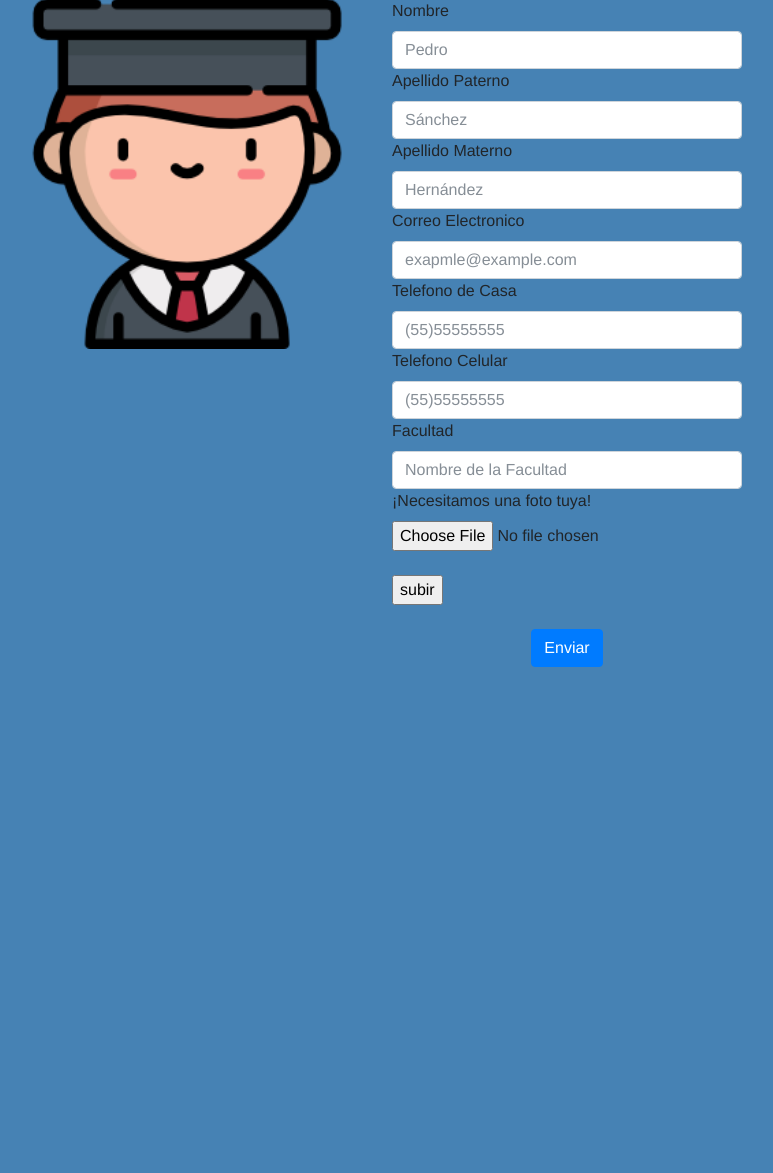
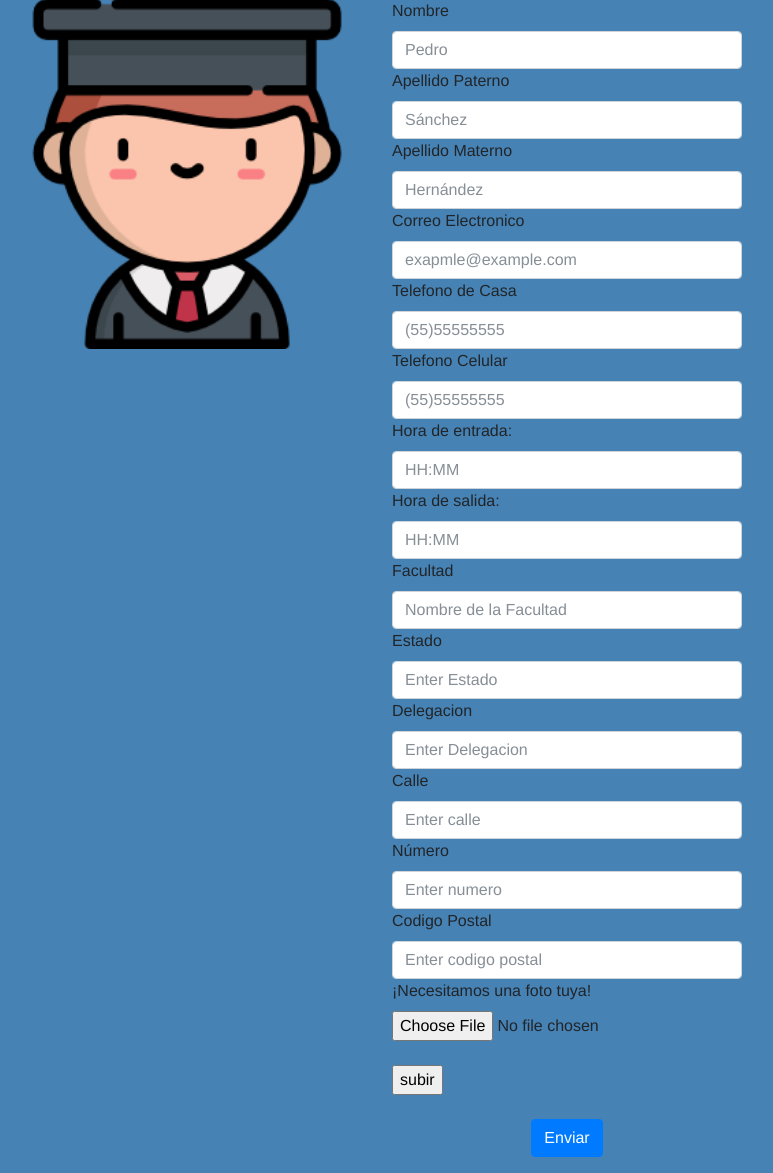
Before and after one commit to LisandroV/ProyectoFinalFBD, a Flask app: page /registro/usuario/alumno in a window 1280 px wide. Shown: the part 245-1418 px from the top of the page, without its empty margins (263-1036 px from the left). Before the commit the page ends 912 px from the top, so only its background shows below. Run offline with Flask 2, Linux system fonts and the light colour scheme; some libraries are stand-ins or nearby versions; some web fonts are replaced.

Commit message:
chofer form

```diff
--- a/sql/DDL.sql
+++ b/sql/DDL.sql
@@ -57,7 +57,7 @@ materno VARCHAR (30),
 telefono_de_casa DECIMAL (10),
 celular DECIMAL (10),
 email VARCHAR (254),
-num_viajes DECIMAL(10),
+num_viajes DECIMAL(10) DEFAULT 0,
 hora_entrada time,
 hora_salida time,
 foto VARCHAR(1000),
--- a/src/app.py
+++ b/src/app.py
@@ -17,7 +17,7 @@ def main():
 #    cur.execute("SELECT * FROM test")
 #    items = cur.fetchall()
 #    print items;
-    return render_template('index.html', **context)
+    return render_template('index.html')
 
 
 @app.route("/registro/auto", methods=['GET'])
@@ -81,13 +81,43 @@ def registra_auto_post():
     finally:
         con.commit()
 
-    resp = jsonify({'message': 'Ha sido registrado'})
+    resp = jsonify({'message': '¡Vehículo registrado!'})
+    resp.status_code = 202
+    return resp
+
+
+@app.route("/registro/conductor", methods=['POST'])
+def registra_conductor_post():
+    r = request.form
+    query = "SELECT inserta_chofer('"
+    query += r["num_licencia"]+"','"
+    query += r["nombre"]+"','"
+    query += r["paterno"]+"','"
+    query += r["materno"]+"','"
+    query += r["cel"]+"','"
+    query += r["email"]+"','"
+    query += datetime.now().strftime('%Y/%m/%d %H:%M:%S')+"','"
+    query += "/static/img/users/chofer/"+r["num_licencia"]+".jpg','"
+    query += r["rfc"]+"','"
+    query += r["estado"]+"','"
+    query += r["delegacion"]+"','"
+    query += r["calle"]+"','"
+    query += r["numero"]+"','"
+    query += r["cp"]+"');"
+
+    try:
+        cur.execute(query)
+    except psycopg2.Error, e:
+        return error_500(e)
+    finally:
+        con.commit()
+    resp = jsonify({'message': '¡Conductor registrado!'})
     resp.status_code = 202
     return resp
 
 def error_500(e):
-    resp = jsonify({'error': e.diag.message_primary,
-                    'specific': e.pgerror})
+    print e.pgerror
+    resp = jsonify({'error': e.pgerror})
     resp.status_code = 500
     return resp
 
--- a/src/templates/regAllUsers.html
+++ b/src/templates/regAllUsers.html
@@ -42,7 +42,7 @@
     </div>
     <div class="col-lg-4 mr-auto ">
       <div class="form-group">
-        <form id="form-reg">
+        <form id="form-users">
         <label for="nombre">Nombre</label>
         <input type="text" class="form-control" id="nombre" name= "nombre " placeholder="Pedro">
         <label for="nombre">Apellido Paterno</label>
@@ -55,15 +55,29 @@
         <input type="text" class="form-control" id="tel_casa" name="tel_casa" placeholder="(55)55555555">
         <label for="nombre">Telefono Celular</label>
         <input type="text" class="form-control" id="tel_cel" name="tel_cel" placeholder="(55)55555555">
+        <label for="nombre">Hora de entrada:</label>
+        <input type="text" class="form-control" id="entrada" name="entrada" placeholder="HH:MM">
+        <label for="nombre">Hora de salida:</label>
+        <input type="text" class="form-control" id="salida" name="salida" placeholder="HH:MM">
         <label for="nombre">{{ type_user.distinct }}</label>
         <input type="text" class="form-control" id="type_user" name= "type_user" placeholder="{{ type_user.text }}">
+        <label for="nombre">Estado</label>
+        <input type="text" class="form-control" id="estado" name="estado" placeholder="Enter Estado">
+        <label for="nombre">Delegacion</label>
+        <input type="text" class="form-control" id="delegacion" name="delegacion" placeholder="Enter Delegacion">
+        <label for="nombre">Calle</label>
+        <input type="text" class="form-control" id="calle" name="calle" placeholder="Enter calle">
+        <label for="nombre">Número</label>
+        <input type="text" class="form-control" id="numero" name="numero" placeholder="Enter numero">
+        <label for="nombre">Codigo Postal</label>
+        <input type="text" class="form-control" id="cp" name="cp" placeholder="Enter codigo postal">
         <label for="nombre">¡Necesitamos una foto tuya!</label>
         <form method="post" enctype="multipart/form-data"><br>
           <input type=file size=60 name="file1"><br><br>
           <input type=submit value="subir"><br>
         </form><br>
         <div class="text-center">
-        <button class="btn btn-primary">Enviar</button>
+        <button class="btn btn-primary" id="reg-users">Enviar</button>
         </div>
       </form>
 
--- a/src/templates/regAuto.html
+++ b/src/templates/regAuto.html
@@ -4,7 +4,7 @@
   <meta charset="utf-8">
   <meta name="viewport" content="width=device-width, initial-scale=1, shrink-to-fit=no">
   <link rel="stylesheet" href="/static/css/font-awesome.css">
-    <link rel="stylesheet" href="https://maxcdn.bootstrapcdn.com/bootstrap/4.0.0-beta.2/css/bootstrap.min.css">
+  <link rel="stylesheet" href="https://maxcdn.bootstrapcdn.com/bootstrap/4.0.0-beta.2/css/bootstrap.min.css">
   <link rel="stylesheet" href="/static/css/estilos_auto.css">
   <link rel="stylesheet" href="/static/css/fontello.css">
   <script src="https://ajax.googleapis.com/ajax/libs/jquery/3.3.1/jquery.min.js"></script>
@@ -71,7 +71,7 @@
             <label for="nombre">Número de Puertas</label>
             <input type="text" class="form-control" id="num_puertas" name="num_puertas" placeholder="Enter Numero de Puertas">
             <div class="text-center">
-                <button class="btn btn-primary" id="registrar">Registrar</button>
+                <button class="btn btn-primary" id="reg-auto">Registrar</button>
             </div>
           </form>
 
```
Also changed, not shown: src/static/js/main.js (+33 -2 lines), src/templates/regConductor.html (+6 -6 lines).
